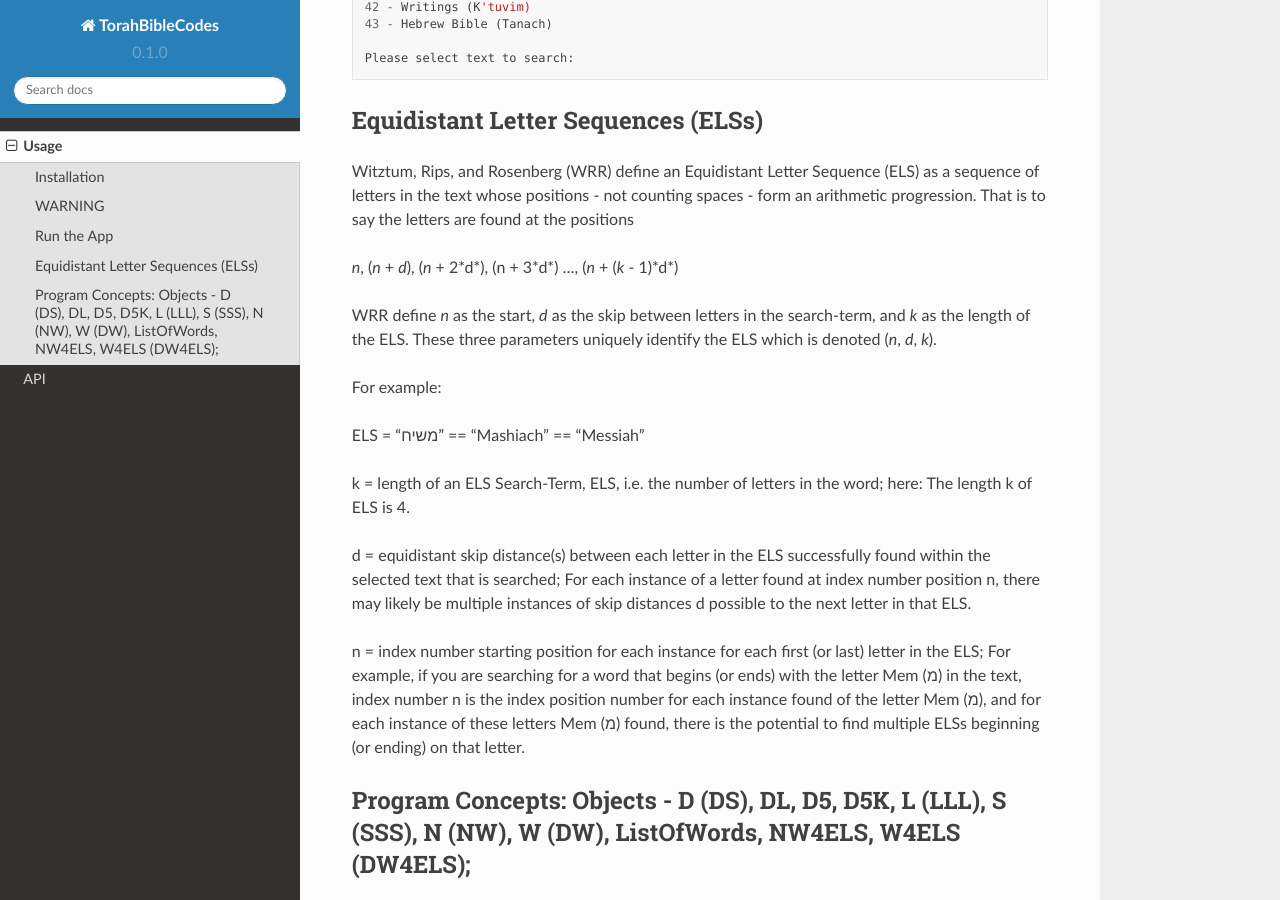
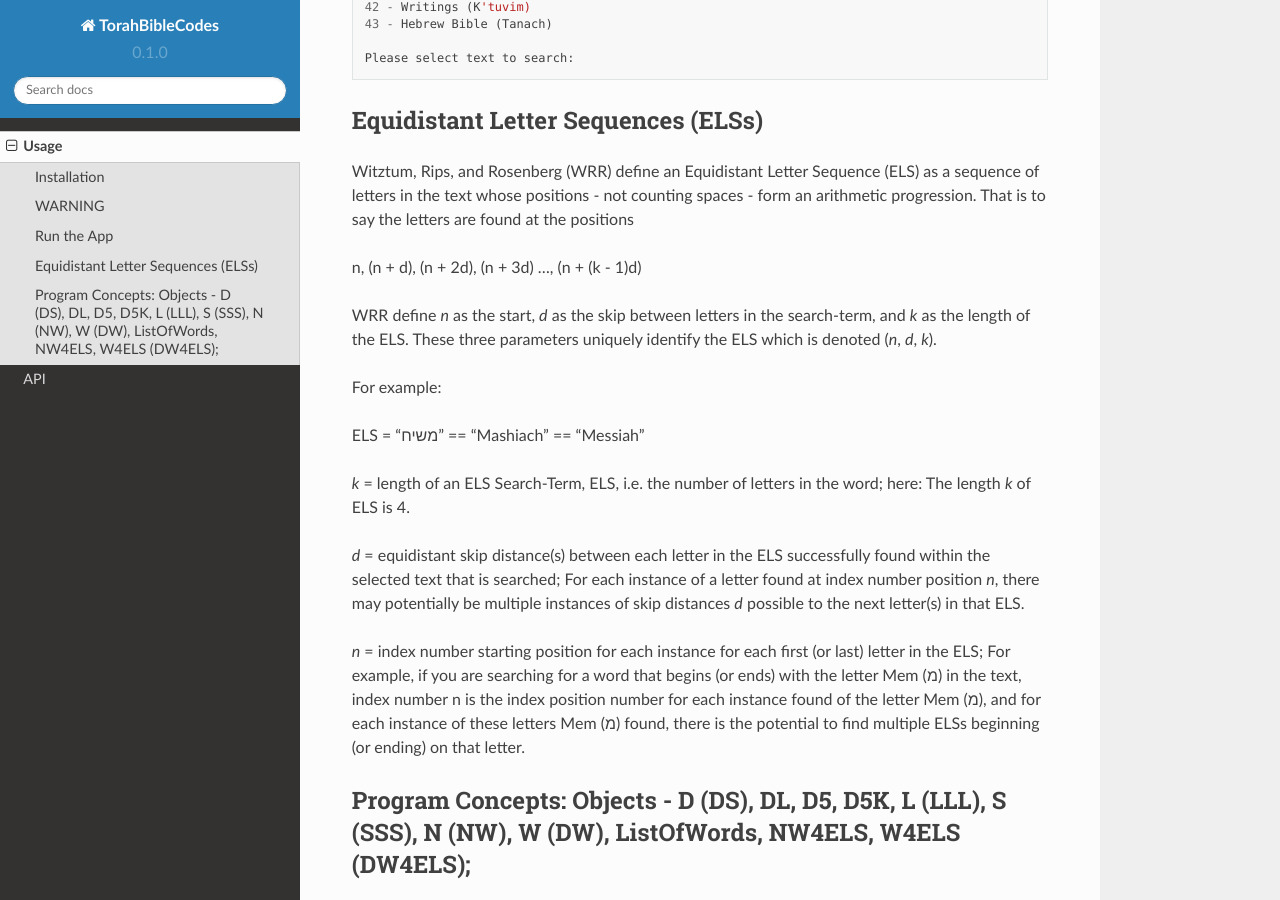
Before and after one commit to TorahBibleCodes/TorahBibleCodes_Sphinx, a Sphinx documentation site: the page built from docs/source/usage.rst, in a window 1280 px wide and 900 px high, scrolled down 2210 px. Built offline with Sphinx 7.4.7 and the Read the Docs theme 2.0.0, drawn with Linux system fonts in a browser that asks for light colours.

Commit message:
Update usage.rst

```diff
--- a/docs/source/usage.rst
+++ b/docs/source/usage.rst
@@ -110,7 +110,7 @@ Equidistant Letter Sequences (ELSs)
 
 Witztum, Rips, and Rosenberg (WRR) define an Equidistant Letter Sequence (ELS) as a sequence of letters in the text whose positions - not counting spaces - form an arithmetic progression. That is to say the letters are found at the positions
 
-*n*, (*n* + *d*), (*n* + 2*d*), (n + 3*d*) ..., (*n* + (*k* - 1)*d*)
+n, (n + d), (n + 2d), (n + 3d) ..., (n + (k - 1)d)
 
 WRR define *n* as the start, *d* as the skip between letters in the search-term, and *k* as the length of the ELS. These three parameters uniquely identify the ELS which is denoted (*n*, *d*, *k*).
 
@@ -118,14 +118,14 @@ For example:
 
 ELS = “משיח” == “Mashiach” == “Messiah”
 
-k = length of an ELS Search-Term, ELS, i.e. the number of letters in the word; here: The length
-k of ELS is 4.
+*k* = length of an ELS Search-Term, ELS, i.e. the number of letters in the word; here: The length
+*k* of ELS is 4.
 
-d = equidistant skip distance(s) between each letter in the ELS successfully found within the
-selected text that is searched; For each instance of a letter found at index number position n, there may
-likely be multiple instances of skip distances d possible to the next letter in that ELS.
+*d* = equidistant skip distance(s) between each letter in the ELS successfully found within the
+selected text that is searched; For each instance of a letter found at index number position *n*, there may
+potentially be multiple instances of skip distances *d* possible to the next letter(s) in that ELS.
 
-n = index number starting position for each instance for each first (or last) letter in the ELS; For
+*n* = index number starting position for each instance for each first (or last) letter in the ELS; For
 example, if you are searching for a word that begins (or ends) with the letter Mem (מ) in the text, index
 number n is the index position number for each instance found of the letter Mem (מ), and for each
 instance of these letters Mem (מ) found, there is the potential to find multiple ELSs beginning (or
```
